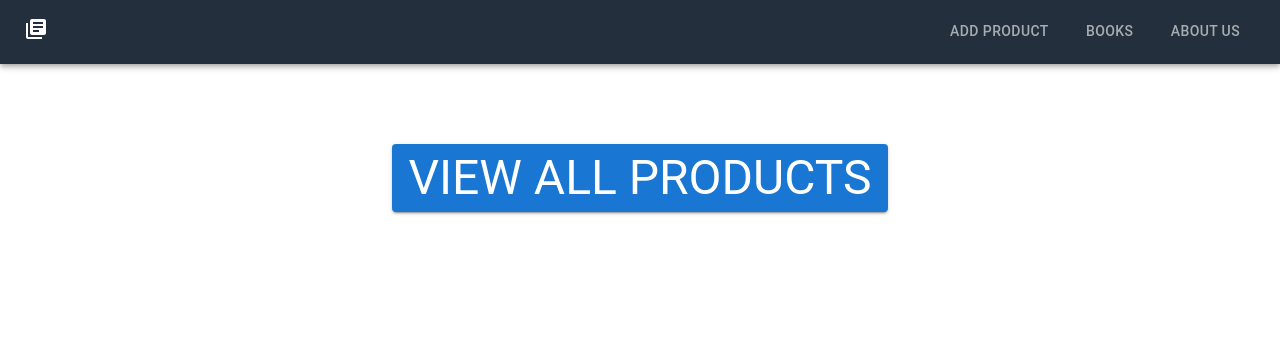
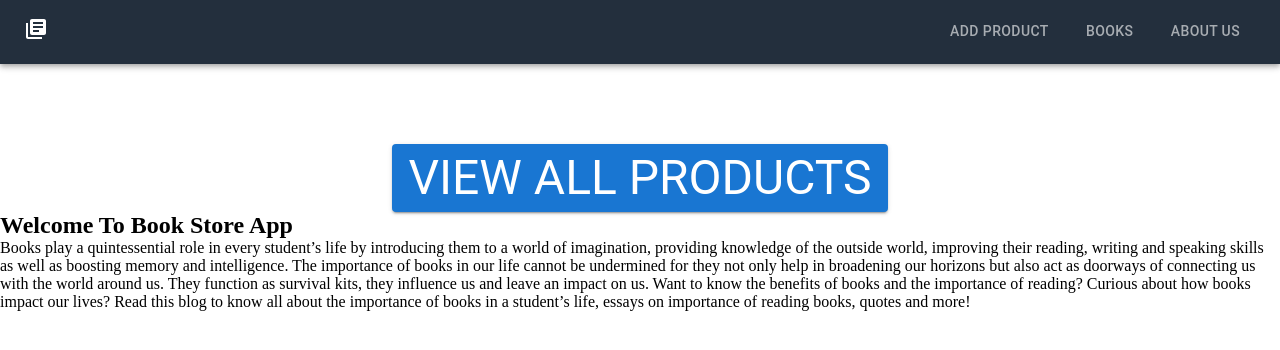
Before and after one commit to Narendar0/Store-front, a React (Create React App) app: page / in a window 1280 px wide. Shown: the top 350 px of the page. Built offline with nearby package versions, Linux system fonts and the light colour scheme.

Commit message:
Update Home.js

```diff
--- a/src/components/Home.js
+++ b/src/components/Home.js
@@ -14,6 +14,22 @@ const Home = () => {
               <Typography variant='h3'>View All Products</Typography>
           </Button>
       </Box>
+<h2>Welcome To Book Store App</h2>
+
+    <p>Books play a quintessential role in every student’s
+      life by introducing them to a world of imagination,
+       providing knowledge of the outside world, improving
+        their reading, writing and speaking skills as well
+        as boosting memory and intelligence. The importance
+        of books in our life cannot be undermined for they
+        not only help in broadening our horizons but also act as doorways
+         of connecting us with the world around us.
+         They function as survival kits, they influence us
+          and leave an impact on us. Want to know the benefits
+           of books and the importance of reading? Curious about
+            how books impact our lives? Read this blog to know
+            all about the importance of books in a student’s life,
+             essays on importance of reading books, quotes and more!</p>
   </div>
   )
 }
```
